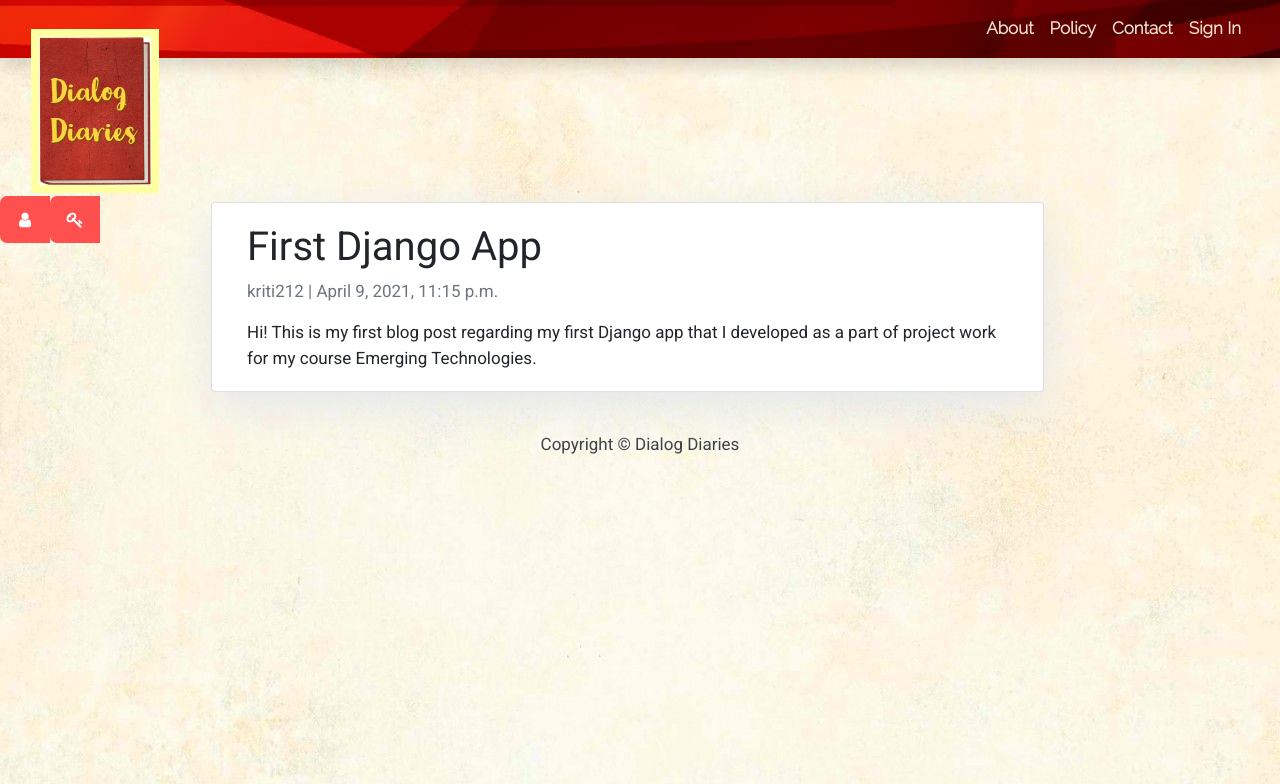
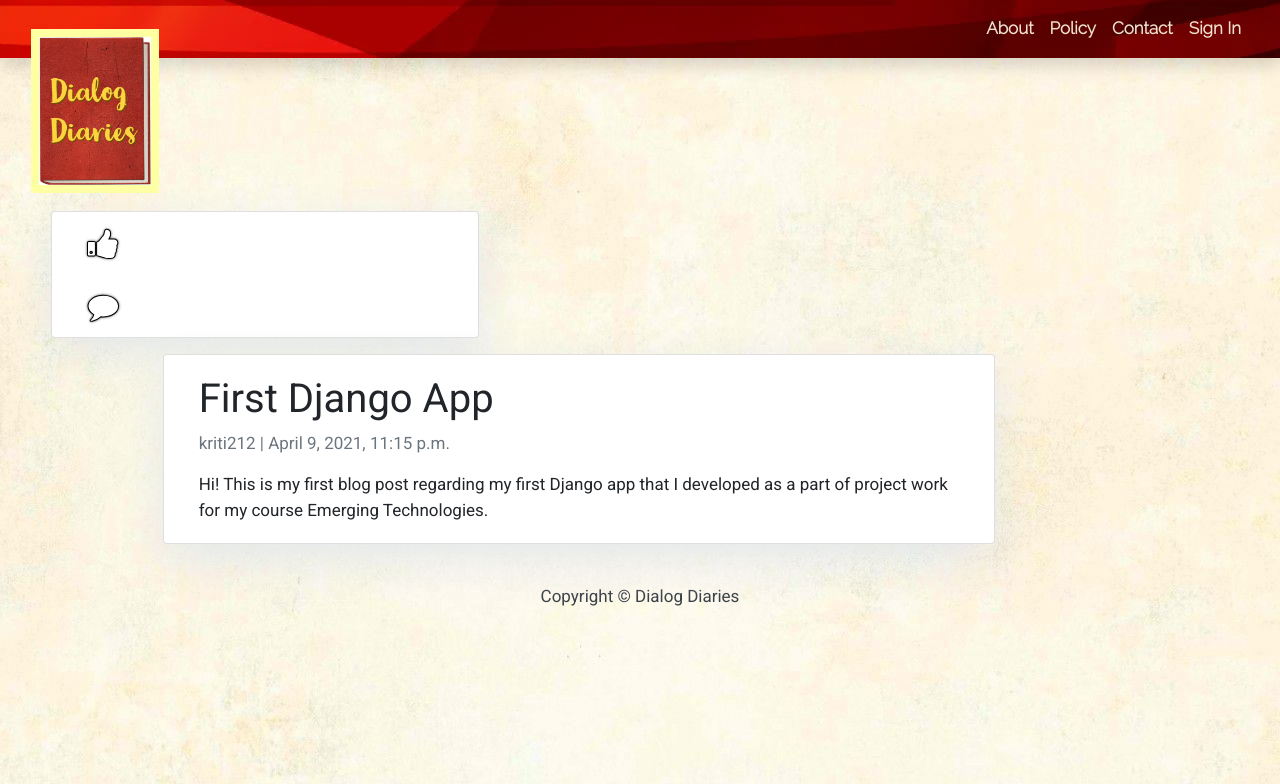
Before and after one commit to Gurpreetsingh05222/EmergingTech_Project, a Django app: a page that uses DialogDiaries/templates/sidebar.html in a window 1280 px wide. Shown: the top 784 px of the page. Run offline with Django 3.2, Linux system fonts and the light colour scheme; data comes from the database, SQL or seed files in the repository; some libraries are stand-ins or nearby versions.

Commit message:
Added like and comment symbol in Sidebar of Post.

```diff
--- a/DialogDiaries/blog/static/css/base.css
+++ b/DialogDiaries/blog/static/css/base.css
@@ -28,12 +28,17 @@
     float: right !important;
 }
 
-.icon {
-  padding: 10px;
-  background: dodgerblue;
+.like-icon {
+  padding: 15px;
+  width: 50%;
   color: white;
-  min-width: 50px;
+  text-shadow: 0 0 3px #000;
+  -webkit-text-fill-color: white;
+  -webkit-text-stroke-width: 1px;
+  -webkit-text-stroke-color: black;
+  min-width: 100px;
   text-align: center;
+  border-radius: 7px 0px 0px 7px;
 }
 
 .align-left{
@@ -44,8 +49,19 @@
     margin-top: 10%;
 }
 
+.side-card {
+    -webkit-column-count: 2;
+    -moz-column-count: 2;
+    column-count: 2;
+}
+
+.margin-top-left {
+    margin-top: 12%;
+    margin-left: 4%;
+}
+
 .margin-left {
-    margin-left: 10%;
+    margin-left: 7%;
 }
 
 .nav-link{
--- a/DialogDiaries/blog/static/js/sign_in.js
+++ b/DialogDiaries/blog/static/js/sign_in.js
@@ -1,7 +1,9 @@
 $(document).ready(function(){
     $(".isa_error").delay(1000).fadeOut(5000);
     $(".isa_success").delay(1000).fadeOut(5000);
-    document.getElementsByClassName("validation-error")[0].innerHTML = '';
+    if( document.getElementsByClassName("validation-error")[0] != null) {
+        document.getElementsByClassName("validation-error")[0].innerHTML = '';
+    }
     $(".validation-error").hide();
     $(".btn-register").click(function(){
         if($(".first-name-container, .last-name-container, .email-container, .password2-container").is(":visible")==false){
--- a/DialogDiaries/templates/index.html
+++ b/DialogDiaries/templates/index.html
@@ -30,7 +30,6 @@
             </div>
             {% endfor %}
         </div>
-        {% block sidebar %} {% include 'sidebar.html' %} {% endblock sidebar %}
     </div>
 </div>
 {%endblock%}
--- a/DialogDiaries/templates/sidebar.html
+++ b/DialogDiaries/templates/sidebar.html
@@ -8,10 +8,10 @@
 </style>-->
 
 <!-- Sidebar Widgets Column -->
-<div class="margin-top align-left">
-    <div class="input-container">
-    <i class="fa fa-user icon"></i>
-            <i class="fa fa-key icon"></i>
+<div class="margin-top-left align-left">
+    <div class="card side-card">
+        <i class="fa fa-thumbs-up like-icon fa-2x"></i>
+        <i style="font-size: 1.8em;" class="fa fa-comment like-icon fa-2x"></i>
         <!--<p class="card-text"> Dialog Diaries was started with an
         intent to bring people together and let them share their wonderful thoughts and ideas.</p>
         <a href="#"
```
